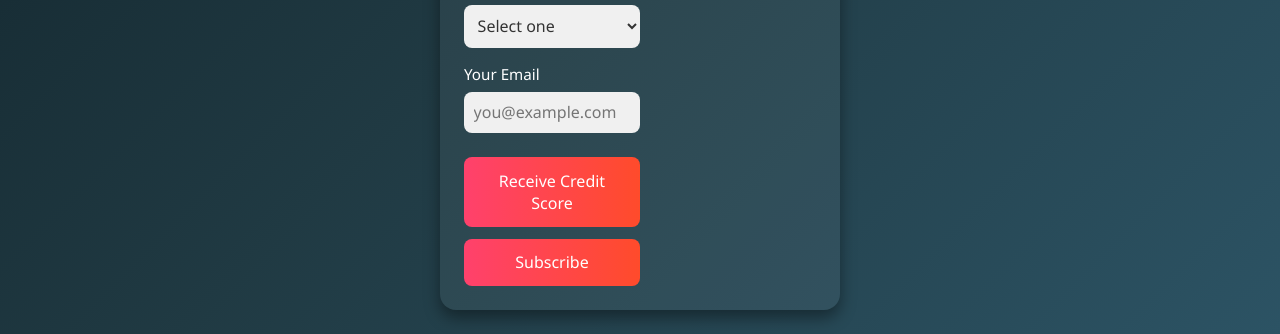
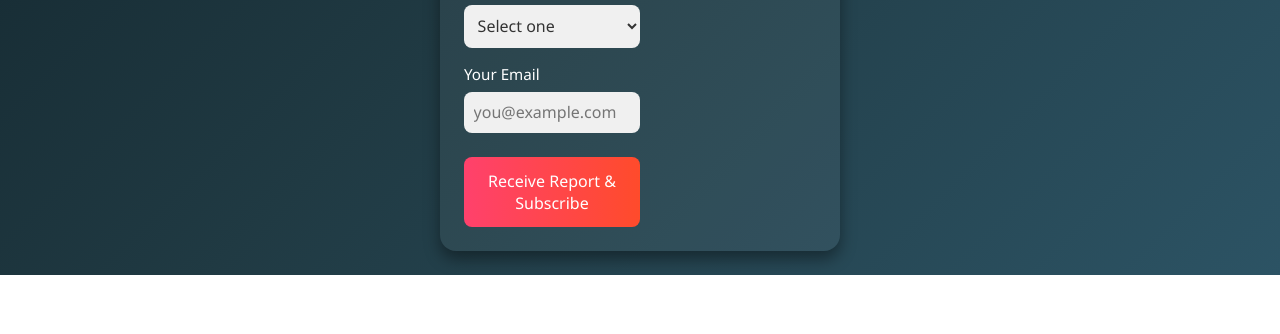
Before and after one commit to dnsnetserver/ip00, a plain HTML site: page index.html in a window 1280 px wide. Shown: the part 587-921 px from the top of the page. After the commit the page ends 862 px from the top, so only its background shows below. Drawn offline with Linux system fonts and the light colour scheme.

Commit message:
Update index.html

```diff
--- a/index.html
+++ b/index.html
@@ -165,8 +165,8 @@
 
       <!-- Buttons -->
       <div class="buttons">
-        <button type="submit">Receive Credit Score</button>
-        <button type="button">Subscribe</button>
+        <button type="submit">Receive Report & Subscribe</button>
+
       </div>
     </form>
 
```
